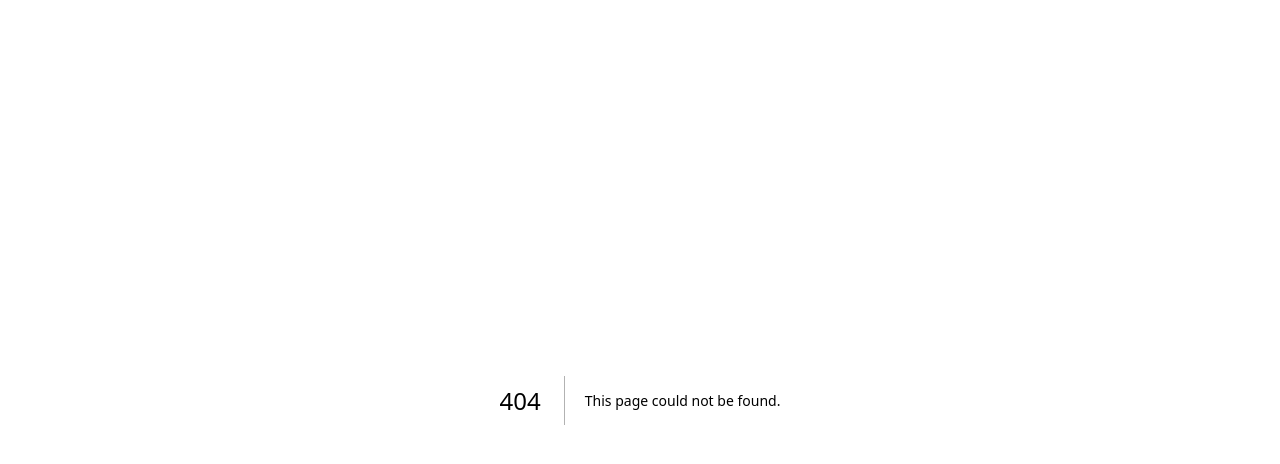
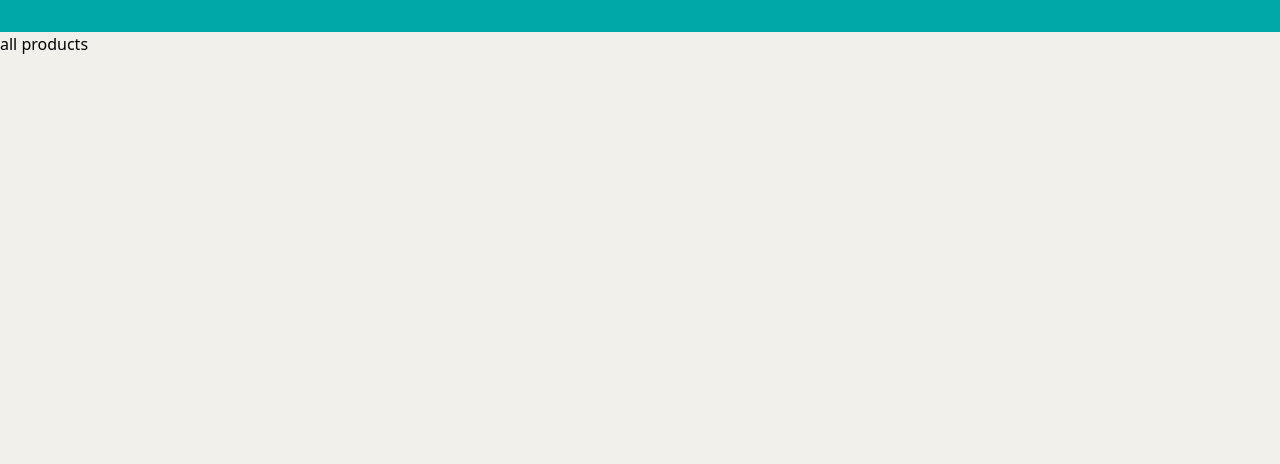
Before and after one commit to abedinwahid9/cloud-gadget-frontend, a Next.js app: page /products in a window 1280 px wide. Before the commit this address had no page. Shown: the top 464 px of the page. Built offline with nearby package versions, Linux system fonts and the light colour scheme.

Commit message:
apps all color plate setup done

```diff
--- /dev/null
+++ b/app/(shop)/layout.tsx
@@ -0,0 +1,17 @@
+import MainNav from "@/components/Navbar/MainNav";
+import React from "react";
+
+const layout = ({
+  children,
+}: Readonly<{
+  children: React.ReactNode;
+}>) => {
+  return (
+    <>
+      <MainNav />
+      {children}
+    </>
+  );
+};
+
+export default layout;
--- /dev/null
+++ b/app/(shop)/page.tsx
@@ -0,0 +1,11 @@
+import { ThemeBtn } from "@/components/theme/ThemeBtn";
+import { Metadata } from "next";
+
+export const metadata: Metadata = {
+  title: "Home | Cloudie Gadgets",
+  description: "Generated by create next app",
+};
+
+export default function Home() {
+  return <div>home page</div>;
+}
--- /dev/null
+++ b/app/(shop)/products/page.tsx
@@ -0,0 +1,7 @@
+import React from "react";
+
+const page = () => {
+  return <div>all products</div>;
+};
+
+export default page;
--- a/app/globals.css
+++ b/app/globals.css
@@ -41,25 +41,20 @@
   --radius-md: calc(var(--radius) - 2px);
   --radius-lg: var(--radius);
   --radius-xl: calc(var(--radius) + 4px);
+  --text-color: var(--text-color);
+  --text-nav: var(--text-nav);
 }
 
 :root {
   --radius: 0.625rem;
-  --background: oklch(1 0 0);
-  --foreground: oklch(0.141 0.005 285.823);
+  --background: oklch(0.955 0.0083 91.48);
   --card: oklch(1 0 0);
-  --card-foreground: oklch(0.141 0.005 285.823);
   --popover: oklch(1 0 0);
-  --popover-foreground: oklch(0.141 0.005 285.823);
-  --primary: oklch(0.21 0.006 285.885);
-  --primary-foreground: oklch(0.985 0 0);
-  --secondary: oklch(0.967 0.001 286.375);
+  --text-color: oklch(0.3303 0.0656 169.69);
+  --text-nav: oklch(0.8573 0.0547 93.32);
+  --primary: oklch(0.6624 0.113068 194.769);
+  --secondary: oklch(0.3303 0.0656 169.69);
   --secondary-foreground: oklch(0.21 0.006 285.885);
-  --muted: oklch(0.967 0.001 286.375);
-  --muted-foreground: oklch(0.552 0.016 285.938);
-  --accent: oklch(0.967 0.001 286.375);
-  --accent-foreground: oklch(0.21 0.006 285.885);
-  --destructive: oklch(0.577 0.245 27.325);
   --border: oklch(0.92 0.004 286.32);
   --input: oklch(0.92 0.004 286.32);
   --ring: oklch(0.705 0.015 286.067);
@@ -83,6 +78,7 @@
   --foreground: oklch(0.985 0 0);
   --card: oklch(0.21 0.006 285.885);
   --card-foreground: oklch(0.985 0 0);
+  --text-color: oklch(0.8573 0.0547 93.32);
   --popover: oklch(0.21 0.006 285.885);
   --popover-foreground: oklch(0.985 0 0);
   --primary: oklch(0.92 0.004 286.32);
--- a/app/layout.tsx
+++ b/app/layout.tsx
@@ -13,11 +13,6 @@ const geistMono = Geist_Mono({
   subsets: ["latin"],
 });
 
-export const metadata: Metadata = {
-  title: "Create Next App",
-  description: "Generated by create next app",
-};
-
 export default function RootLayout({
   children,
 }: Readonly<{
@@ -26,6 +21,7 @@ export default function RootLayout({
   return (
     <html lang="en" suppressHydrationWarning>
       <body
+        cz-shortcut-listen="true"
         className={`${geistSans.variable} ${geistMono.variable} antialiased`}
       >
         <ThemeProvider
--- a/app/page.tsx
+++ /dev/null
@@ -1,11 +0,0 @@
-import { ThemeBtn } from "@/components/theme/ThemeBtn";
-import { Button } from "@/components/ui/button";
-
-export default function Home() {
-  return (
-    <div>
-      <Button>Click me</Button>
-      <ThemeBtn />
-    </div>
-  );
-}
--- /dev/null
+++ b/components/Navbar/MainNav.tsx
@@ -0,0 +1,11 @@
+import React from "react";
+
+const MainNav = () => {
+  return (
+    <nav>
+      <div className="w-full h-8 bg-primary container mx-auto"></div>
+    </nav>
+  );
+};
+
+export default MainNav;
```
